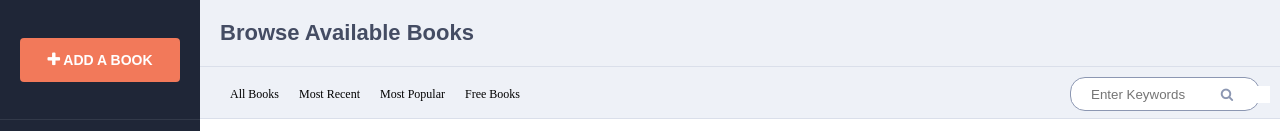
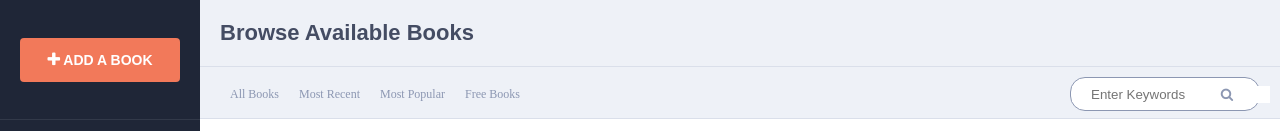
Before and after one commit to SFill2108/BTCtest, a React app: page /browse in a window 1280 px wide. Shown: the top 131 px of the page. Built offline with nearby package versions, Linux system fonts and the light colour scheme.

Commit message:
refactoring

```diff
--- a/src/components/Header/Header.jsx
+++ b/src/components/Header/Header.jsx
@@ -2,11 +2,14 @@ import React,{Component} from 'react';
 import './Header.scss';
 import PageName from  './PageName/PageName.jsx';
 import Navbar from './Navbar/Navbar.jsx';
+import {Route} from "react-router-dom";
+import {BrowserRouter, Router} from "react-router-dom"
 
 
 const Header = () =>{
     return(
         <div className='headerWrapper'>
+            {/* <Route path='/browse' render={ () => <PageName name="Browse Available Book"/>}/> */}
             <PageName />
             <Navbar />
         </div>
--- a/src/components/Header/Navbar/Filters/Filter/Filter.scss
+++ b/src/components/Header/Navbar/Filters/Filter/Filter.scss
@@ -2,6 +2,7 @@
     .item {
         font-family: "MyriadPro";
         font-size: 12px;
+        color: #8c97b2;
         input[type=radio] {
             display: none;
         }
--- a/src/components/Header/Navbar/Navbar.jsx
+++ b/src/components/Header/Navbar/Navbar.jsx
@@ -2,6 +2,7 @@ import React,{Component} from 'react';
 import './Navbar.scss'
 import Filters from './Filters/Filters.jsx'
 import Search from './Search/Search.jsx'
+
 
 
 const Navbar = () =>{
@@ -9,7 +10,6 @@ const Navbar = () =>{
         <div className='navbarWrapper'>
             <Filters />
             <Search />
-
         </div>
     );
 }
--- a/src/components/Header/PageName/PageName.jsx
+++ b/src/components/Header/PageName/PageName.jsx
@@ -1,5 +1,7 @@
 import React,{Component} from 'react';
 import './PageName.scss'
+
+
 
 const PageName = () =>{
     return(
```
